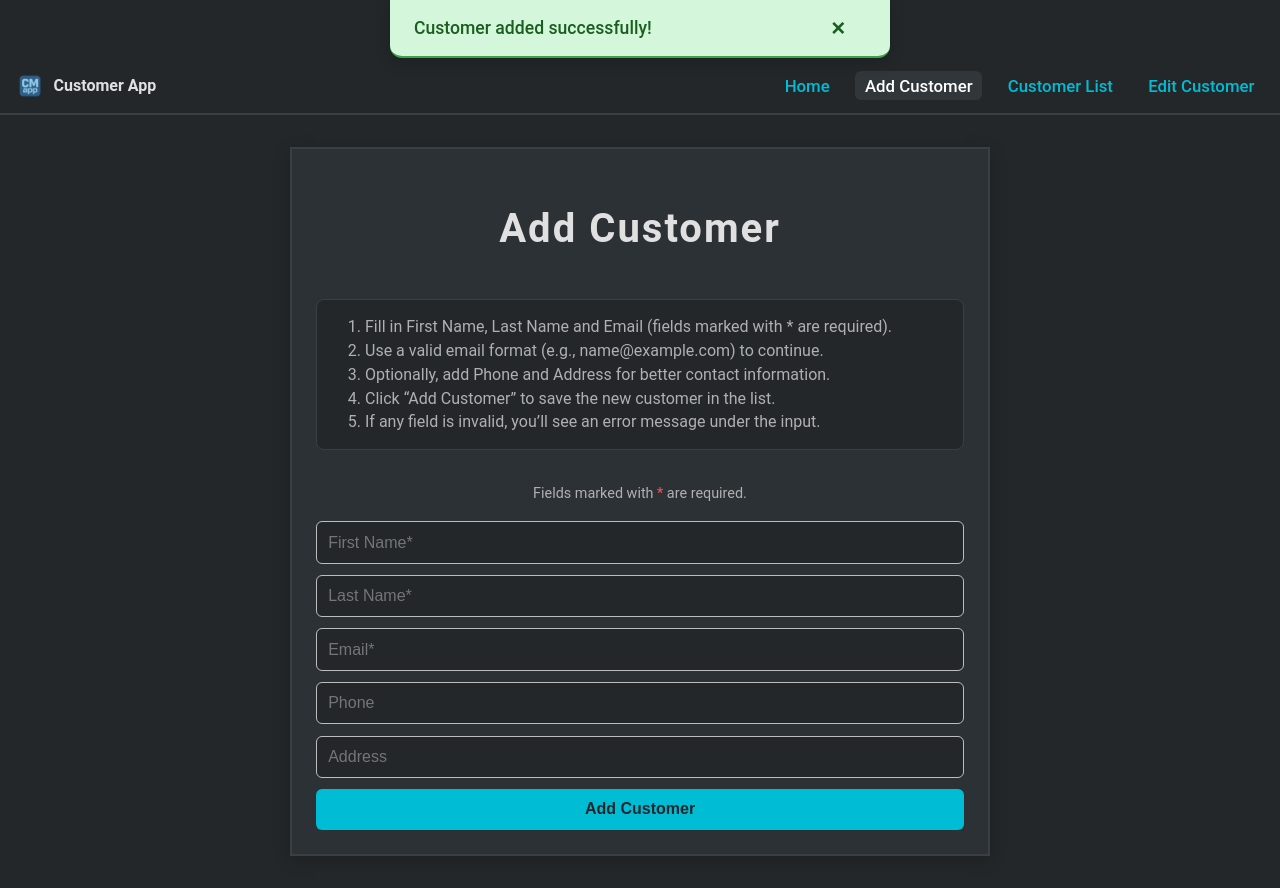
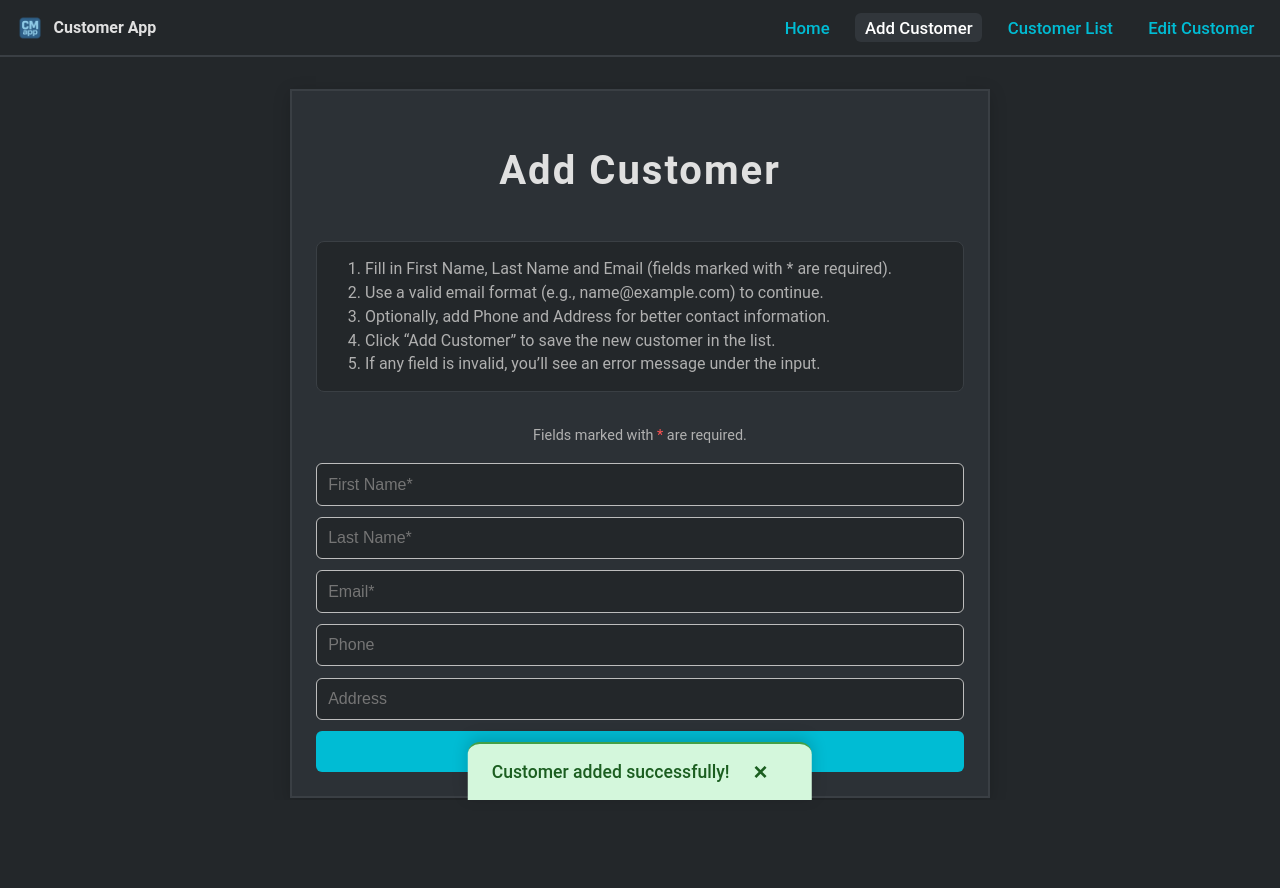
Before and after one commit to FacundoBerthet/customer_management_app, a React (Vite) app in the folder frontend/: page /add in a window 1280 px wide. Both pictures are taken after typing "Sample", "Sample", "name@example.com", "Sample", "Sample" into the empty fields and a click on the button "Add Customer". After the commit the page ends 800 px from the top, so only its background shows below. Built offline with nearby package versions, Linux system fonts and the light colour scheme.

Commit message:
add fixed bottom toast alert

```diff
--- a/frontend/src/App.css
+++ b/frontend/src/App.css
@@ -252,8 +252,54 @@ body {
   from { opacity: 0; transform: translateX(-50%) translateY(-30px); }
   to   { opacity: 1; transform: translateX(-50%) translateY(0); }
 }
+
+/* --------- BOTTOM TOAST ALERT (CARTEL INFERIOR FIJO) -------------- */
+.toast-alert {
+  position: fixed;
+  left: 50%;
+  transform: translateX(-50%);
+  bottom: 0;
+  min-width: 320px;
+  max-width: 500px;
+  padding: 1rem 2.5rem 1rem 1.5rem;
+  padding-bottom: calc(1rem + env(safe-area-inset-bottom));
+  border-radius: 12px 12px 0 0;
+  font-size: 1.1rem;
+  font-weight: 500;
+  display: flex;
+  align-items: center;
+  justify-content: space-between;
+  z-index: 1001;
+  box-shadow: 0 -4px 16px rgba(0,0,0,0.18);
+  animation: fadeInUp 0.35s ease-out;
+}
+.toast-alert.success {
+  background: #d4f7dc;
+  color: #1b5e20;
+  border-top: 2px solid #43a047;
+}
+.toast-alert.error {
+  background: #ffd6d6;
+  color: #b71c1c;
+  border-top: 2px solid #e53935;
+}
+@keyframes fadeInUp {
+  from { opacity: 0; transform: translateX(-50%) translateY(30px); }
+  to   { opacity: 1; transform: translateX(-50%) translateY(0); }
+}
 /* ---------- MEDIA QUERIES ----------------------------- */
 @media (max-width: 576px) {
+  /* ------ TOAST ALERT ------ */
+  .toast-alert {
+    left: 0;
+    right: 0;
+    transform: none;
+    width: 100%;
+    border-radius: 12px 12px 0 0;
+    padding: 0.9rem 1rem;
+    padding-bottom: calc(0.9rem + env(safe-area-inset-bottom));
+    font-size: 1rem;
+  }
   /* --------------- FORM-TUTORIAL ------------------------------ */
   .customer-form-help {
     width: 92%;
--- a/frontend/src/App.jsx
+++ b/frontend/src/App.jsx
@@ -51,11 +51,21 @@ function App() {
 
   return (
     <BrowserRouter>
-      {/* Cartel superior de alerta */}
+      {/* Alerta inferior fija (toast) */}
       {alert && (
-        <div className={`top-alert ${alert.type}`}>
+        <div
+          className={`toast-alert ${alert.type}`}
+          role="status"
+          aria-live="polite"
+        >
           <span>{alert.message}</span>
-          <button className="top-alert-close" onClick={closeAlert}>×</button>
+          <button
+            className="top-alert-close"
+            onClick={closeAlert}
+            aria-label="Close notification"
+          >
+            ×
+          </button>
         </div>
       )}
       {/* Menú de navegación */}
```
